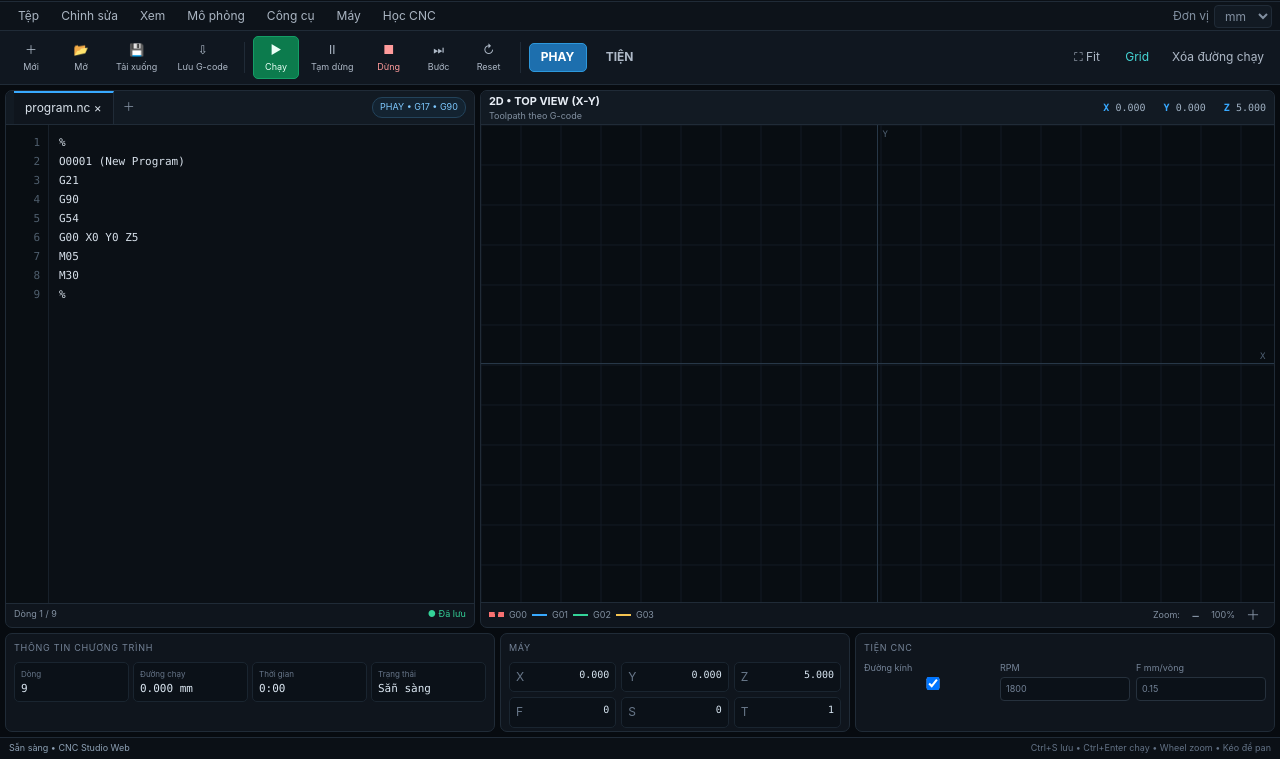
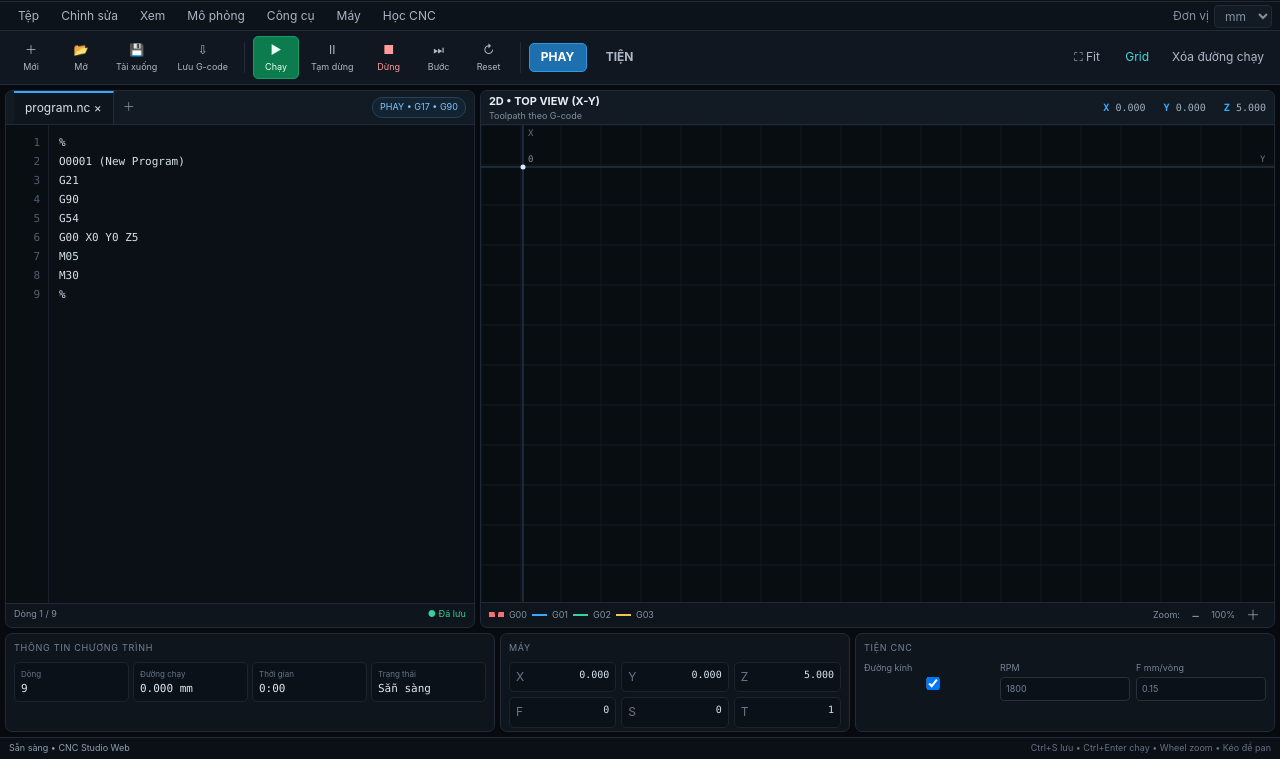
Before and after one commit to ENY333/mpcnc, a plain HTML site: page index.html in a window 1280 px wide. Both pictures are taken after a click on the button "Ctrl+N". Shown: the part 41-800 px from the top of the page. Drawn offline with Linux system fonts and the light colour scheme.

Commit message:
Add files via upload

```diff
--- a/app.js
+++ b/app.js
@@ -24,57 +24,121 @@ function parseNum(s,k,old){
   return m ? parseFloat(m[1]) : old;
 }
 function parseProgram(){
-  // LIVE SYNC: mỗi lần code thay đổi, xóa toàn bộ kết quả cũ trước.
-  // Vì vậy xóa một lệnh G-code thì đường chạy tương ứng biến mất ngay.
+  // LIVE SYNC: luôn bỏ kết quả cũ trước khi đọc code hiện tại.
   state.segments = [];
   state.bounds = null;
   state.step = 0;
 
-  let x=0,y=0,z=5,f=0,s=0,t=1, mode="G90", motion="G00", total=0;
-  const segs=[], warnings=[];
-  for(let i=0;i<lines().length;i++){
-    let raw=lines()[i], line=raw.replace(/\(.*?\)/g,"").toUpperCase();
-    if(!line.trim()||line.trim()==="%") continue;
-    const gm=[...line.matchAll(/\bG0*([0-3])\b/g)].map(m=>"G"+String(+m[1]).padStart(2,"0"));
-    if(line.includes("G90")) mode="G90"; if(line.includes("G91")) mode="G91";
+  let x=0,y=0,z=5,f=0,s=0,t=1;
+  let distanceMode="G90";
+  let plane=state.mode==="turning" ? "G18" : "G17";
+  let motion="G00", total=0;
+
+  const segs=lines();
+  for(let i=0;i<segs.length;i++){
+    let line=segs[i].replace(/\(.*?\)/g,"").toUpperCase().trim();
+    if(!line || line==="%") continue;
+
+    const allG=[...line.matchAll(/\bG\s*0*([0-9]+)\b/g)].map(m=>"G"+String(+m[1]).padStart(2,"0"));
+    for(const g of allG){
+      if(g==="G90"||g==="G91") distanceMode=g;
+      if(g==="G17"||g==="G18"||g==="G19") plane=g;
+      if(["G00","G01","G02","G03"].includes(g)) motion=g;
+    }
+
     const fm=line.match(/\bF\s*([-+]?\d*\.?\d+)/); if(fm) f=parseFloat(fm[1]);
     const sm=line.match(/\bS\s*([-+]?\d*\.?\d+)/); if(sm) s=parseFloat(sm[1]);
     const tm=line.match(/\bT\s*0*(\d+)/); if(tm) t=parseInt(tm[1]);
-    if(gm.length) motion=gm[gm.length-1];
-    const nx0=parseNum(line,"X",x), ny0=parseNum(line,"Y",y), nz0=parseNum(line,"Z",z);
-    let nx=mode==="G91"?x+(nx0-x):nx0, ny=mode==="G91"?y+(ny0-y):ny0, nz=mode==="G91"?z+(nz0-z):nz0;
-    const hasXYZ=/[XYZ]/.test(line), arc=/G0[23]/.test(line);
-    if(!hasXYZ) continue;
-    if(state.mode==="turning"){
-      // Lathe preview uses X/Z. Y is ignored.
-      ny=y;
+
+    const hasX=/\bX\s*[-+]?\d/.test(line);
+    const hasY=/\bY\s*[-+]?\d/.test(line);
+    const hasZ=/\bZ\s*[-+]?\d/.test(line);
+    if(!hasX&&!hasY&&!hasZ) continue;
+
+    const rawX=parseNum(line,"X",x);
+    const rawY=parseNum(line,"Y",y);
+    const rawZ=parseNum(line,"Z",z);
+
+    const nx=distanceMode==="G91" ? x+(hasX?rawX:0) : (hasX?rawX:x);
+    const ny=distanceMode==="G91" ? y+(hasY?rawY:0) : (hasY?rawY:y);
+    const nz=distanceMode==="G91" ? z+(hasZ?rawZ:0) : (hasZ?rawZ:z);
+
+    // The displayed plane is chosen from the actual CNC mode:
+    // milling = X/Y (G17), turning = X/Z (G18).
+    const isLathe = state.mode==="turning";
+    const ax=x, ay=isLathe?z:y;
+    const bx=nx, by=isLathe?nz:ny;
+    const hasDisplayAxis = isLathe ? (hasX||hasZ) : (hasX||hasY);
+
+    if(hasDisplayAxis){
+      if(["G02","G03"].includes(motion)){
+        // Arc preview. Milling uses I/J; lathe uses I/K.
+        const ic=parseNum(line,"I",0);
+        const jc=isLathe ? parseNum(line,"K",0) : parseNum(line,"J",0);
+        const cx=ax+ic, cy=ay+jc;
+        const radius=Math.hypot(ax-cx,ay-cy);
+        if(radius>0.000001){
+          const startA=Math.atan2(ay-cy,ax-cx);
+          const endA=Math.atan2(by-cy,bx-cx);
+          let delta=endA-startA;
+          if(motion==="G02" && delta>=0) delta-=Math.PI*2;
+          if(motion==="G03" && delta<=0) delta+=Math.PI*2;
+          const steps=Math.max(8,Math.ceil(Math.abs(delta)*radius/2));
+          let px=ax,py=ay;
+          for(let q=1;q<=steps;q++){
+            const a=startA+delta*q/steps;
+            const xx=cx+Math.cos(a)*radius, yy=cy+Math.sin(a)*radius;
+            // push one display segment
+            state.segments.push({x:px,y:py,x2:xx,y2:yy,z:nz,g:motion,line:i+1});
+            total+=Math.hypot(xx-px,yy-py);
+            px=xx;py=yy;
+          }
+        }else{
+          state.segments.push({x:ax,y:ay,x2:bx,y2:by,z:nz,g:motion,line:i+1});
+          total+=Math.hypot(bx-ax,by-ay);
+        }
+      }else{
+        state.segments.push({x:ax,y:ay,x2:bx,y2:by,z:nz,g:motion,line:i+1});
+        total+=Math.hypot(bx-ax,by-ay);
+      }
     }
-    if(arc){
-      const I=parseNum(line,"I",0), J=parseNum(line,"J",0), Rm=/\bR\s*([-+]?\d*\.?\d+)/.exec(line);
-      const cx=x+I, cy=y+J, radius=Math.hypot(x-cx,y-cy);
-      const start=Math.atan2(y-cy,x-cx), end=Math.atan2(ny-cy,nx-cx);
-      let delta=end-start;
-      if(motion==="G02" && delta>=0) delta-=Math.PI*2;
-      if(motion==="G03" && delta<=0) delta+=Math.PI*2;
-      const steps=Math.max(8,Math.ceil(Math.abs(delta)*radius/2));
-      let px=x,py=y;
-      for(let q=1;q<=steps;q++){const a=start+delta*q/steps, xx=cx+Math.cos(a)*radius, yy=cy+Math.sin(a)*radius;segs.push({x:px,y:py,x2:xx,y2:yy,z:nz,g:motion,line:i+1});total+=Math.hypot(xx-px,yy-py);px=xx;py=yy}
-    }else if(hasXYZ){
-      total+=Math.hypot(nx-x,ny-y,nz-z); segs.push({x,y,x2:nx,y2:ny,z:nz,g:motion,line:i+1});
-    }
+
     x=nx;y=ny;z=nz;
   }
-  state.segments=segs; state.machine={x,y,z,f,s,t}; state.bounds=getBounds(segs);
+
+  state.machine={x,y,z,f,s,t};
+  state.bounds=getBounds(state.segments);
+
+  // Modal state shown in the badge comes from the code, not a hard-coded G90/G17.
+  const shownPlane = state.mode==="turning" ? "G18" : "G17";
+  const actualPlane = lines().join("\n").match(/\bG\s*(17|18|19)\b/i)?.[1];
+  const actualDist = lines().join("\n").match(/\bG\s*(90|91)\b/i)?.[1];
+  const finalPlane = actualPlane ? "G"+actualPlane : shownPlane;
+  const finalDist = actualDist ? "G"+actualDist : "G90";
+  $("#modeBadge").textContent=(state.mode==="turning"?"TIỆN":"PHAY")+" • "+finalPlane+" • "+finalDist;
+
   $("#metricLength").textContent=total.toFixed(3)+" mm";
   $("#metricTime").textContent=f>0?fmtTime(total/f*60):"0:00";
   updateMachine();
-  $("#emptyHint").classList.toggle("hidden",segs.length>0);
+  $("#emptyHint").classList.toggle("hidden",state.segments.length>0);
+
+  // Fit the drawing to the available viewport after every code change.
+  state.zoom=1;
+  state.panX=0;
+  state.panY=0;
+  $("#zoomText").textContent="100%";
   draw();
 }
 function getBounds(segs){
   if(!segs.length)return null;
-  const a=[]; segs.forEach(s=>a.push([s.x,s.y],[s.x2,s.y2]));
-  return {minX:Math.min(...a.map(p=>p[0])),maxX:Math.max(...a.map(p=>p[0])),minY:Math.min(...a.map(p=>p[1])),maxY:Math.max(...a.map(p=>p[1]))};
+  const a=[];
+  segs.forEach(s=>a.push([s.x,s.y],[s.x2,s.y2]));
+  return {
+    minX:Math.min(...a.map(p=>p[0])),
+    maxX:Math.max(...a.map(p=>p[0])),
+    minY:Math.min(...a.map(p=>p[1])),
+    maxY:Math.max(...a.map(p=>p[1]))
+  };
 }
 function fmtTime(sec){if(!isFinite(sec)||sec<=0)return"0:00";return`${Math.floor(sec/60)}:${String(Math.floor(sec%60)).padStart(2,"0")}`}
 function updateMachine(){
@@ -82,11 +146,23 @@ function updateMachine(){
  $("#mf").textContent=m.f.toFixed(0);$("#ms").textContent=m.s.toFixed(0);$("#mt").textContent=m.t;
 }
 function worldToScreen(x,y){
- const w=canvas.clientWidth,h=canvas.clientHeight,b=state.bounds;
- if(!b)return [w/2,h/2];
- const spanX=Math.max(10,b.maxX-b.minX), spanY=Math.max(10,b.maxY-b.minY);
- const scale=Math.min(w/(spanX*1.18),h/(spanY*1.18))*state.zoom;
- return [w/2+(x-(b.minX+b.maxX)/2)*scale+state.panX,h/2-(y-(b.minY+b.maxY)/2)*scale+state.panY];
+  const w=canvas.clientWidth,h=canvas.clientHeight,b=state.bounds;
+  if(!b)return [30,30];
+
+  const pad=42;
+  const spanX=Math.max(1,b.maxX-b.minX);
+  const spanY=Math.max(1,b.maxY-b.minY);
+  const scale=Math.min(
+    (w-pad*2)/spanX,
+    (h-pad*2)/spanY
+  )*state.zoom;
+
+  // Drawing frame is automatically fitted.
+  // Its minimum X/Z-Y coordinate starts near the upper-left.
+  return [
+    pad+(x-b.minX)*scale+state.panX,
+    pad+(y-b.minY)*scale+state.panY
+  ];
 }
 function draw(){
  const w=canvas.clientWidth,h=canvas.clientHeight; ctx.clearRect(0,0,w,h);
@@ -109,9 +185,34 @@ function drawGrid(w,h){
  for(let y=0;y<h;y+=step){ctx.beginPath();ctx.moveTo(0,y);ctx.lineTo(w,y);ctx.stroke()}
 }
 function drawAxes(w,h){
- ctx.strokeStyle="#273747";ctx.lineWidth=1;
- ctx.beginPath();ctx.moveTo(0,h/2);ctx.lineTo(w,h/2);ctx.moveTo(w/2,0);ctx.lineTo(w/2,h);ctx.stroke();
- ctx.fillStyle="#506174";ctx.font="9px Consolas";ctx.fillText(state.mode==="turning"?"Z":"X",w-14,h/2-5);ctx.fillText("Y",w/2+5,12);
+  if(!state.bounds)return;
+  const p=worldToScreen(0,0);
+
+  ctx.lineWidth=1;
+  ctx.strokeStyle="#314454";
+  ctx.setLineDash([]);
+
+  // X axis
+  if(p[1]>=0&&p[1]<=h){
+    ctx.beginPath();ctx.moveTo(0,p[1]);ctx.lineTo(w,p[1]);ctx.stroke();
+  }
+  // Display vertical axis:
+  // milling: Y, turning: Z
+  if(p[0]>=0&&p[0]<=w){
+    ctx.beginPath();ctx.moveTo(p[0],0);ctx.lineTo(p[0],h);ctx.stroke();
+  }
+
+  ctx.fillStyle="#627487";
+  ctx.font="9px Consolas";
+  ctx.fillText(state.mode==="turning"?"Z":"Y",w-14,Math.max(11,Math.min(h-4,p[1]-5)));
+  ctx.fillText("X",Math.min(w-12,Math.max(3,p[0]+5)),11);
+
+  // Exact origin marker
+  if(p[0]>=0&&p[0]<=w&&p[1]>=0&&p[1]<=h){
+    ctx.fillStyle="#dbeafe";
+    ctx.beginPath();ctx.arc(p[0],p[1],2.5,0,Math.PI*2);ctx.fill();
+    ctx.fillStyle="#8290a1";ctx.fillText("0",p[0]+5,p[1]-5);
+  }
 }
 function setMode(mode){
  state.mode=mode; $("#millingBtn").classList.toggle("active",mode==="milling");$("#turningBtn").classList.toggle("active",mode==="turning");
@@ -158,10 +259,23 @@ $("#fileInput").onchange=e=>{const f=e.target.files[0];if(!f)return;const r=new
 $("#addTab").onclick=()=>alert("Bản web hiện dùng một chương trình chính. Có thể mở rộng nhiều tab ở phiên bản sau.");
 canvas.addEventListener("wheel",e=>{e.preventDefault();state.zoom=Math.max(.2,Math.min(5,state.zoom*(e.deltaY<0?1.1:.9)));$("#zoomText").textContent=Math.round(state.zoom*100)+"%";draw()},{passive:false});
 let drag=false,lx=0,ly=0;
-canvas.addEventListener("pointerdown",e=>{drag=true;lx=e.clientX;ly=e.clientY;canvas.classList.add("panning")});
+canvas.addEventListener("pointerdown",e=>{
+  const canPan=e.button===1||e.button===2||e.shiftKey||e.ctrlKey;
+  if(!canPan)return;
+  e.preventDefault();
+  drag=true;lx=e.clientX;ly=e.clientY;
+  canvas.classList.add("panning");
+});
 window.addEventListener("pointerup",()=>{drag=false;canvas.classList.remove("panning")});
-window.addEventListener("pointermove",e=>{if(!drag)return;state.panX+=e.clientX-lx;state.panY+=e.clientY-ly;lx=e.clientX;ly=e.clientY;draw()});
+window.addEventListener("pointermove",e=>{
+  if(!drag)return;
+  state.panX+=e.clientX-lx;
+  state.panY+=e.clientY-ly;
+  lx=e.clientX;ly=e.clientY;
+  draw();
+});
+canvas.addEventListener("contextmenu",e=>e.preventDefault());
 window.addEventListener("keydown",e=>{if(e.ctrlKey&&e.key.toLowerCase()==="s"){e.preventDefault();download("program.nc",code.value)}if(e.ctrlKey&&e.key==="Enter"){e.preventDefault();run()}if(e.ctrlKey&&e.key.toLowerCase()==="n"){e.preventDefault();$("#newBtn").click()}});
 new ResizeObserver(resizeCanvas).observe($(".canvas-wrap"));
-updateLines();reset();setMode("milling");resizeCanvas();
+updateLines();reset();setMode("milling");parseProgram();resizeCanvas();
 })();
--- a/index.html
+++ b/index.html
@@ -104,6 +104,6 @@
 
   <footer class="statusbar"><span id="statusText">Sẵn sàng • CNC Studio Web</span><span>Ctrl+S lưu • Ctrl+Enter chạy • Wheel zoom • Kéo để pan</span></footer>
 </div>
-<script src="app.js?v=1.4"></script>
+<script src="app.js?v=1.5"></script>
 </body>
 </html>
```
